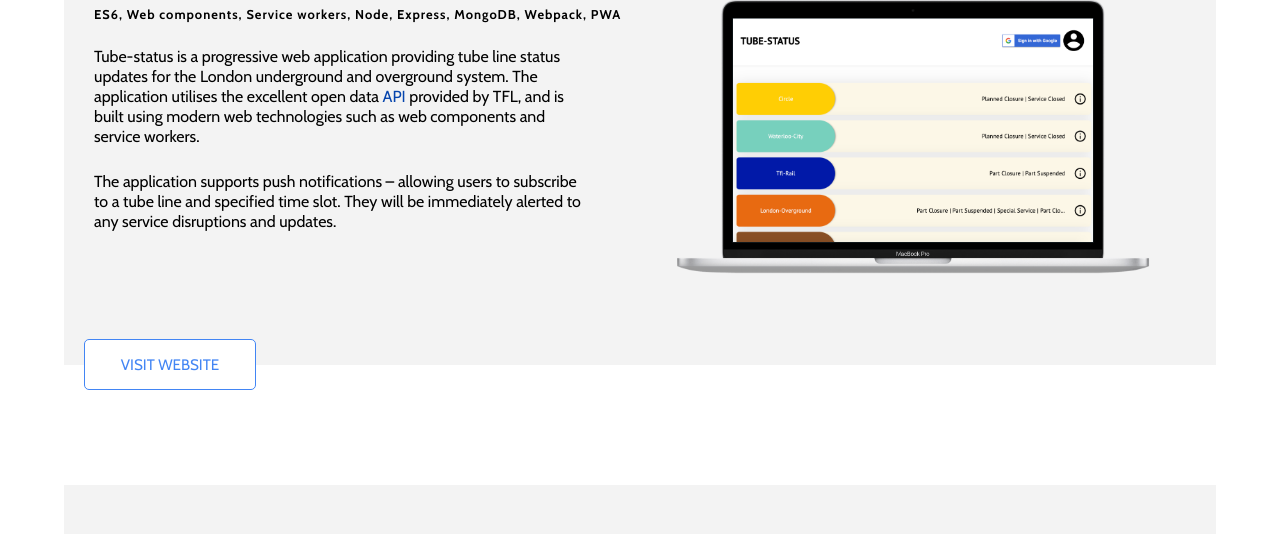
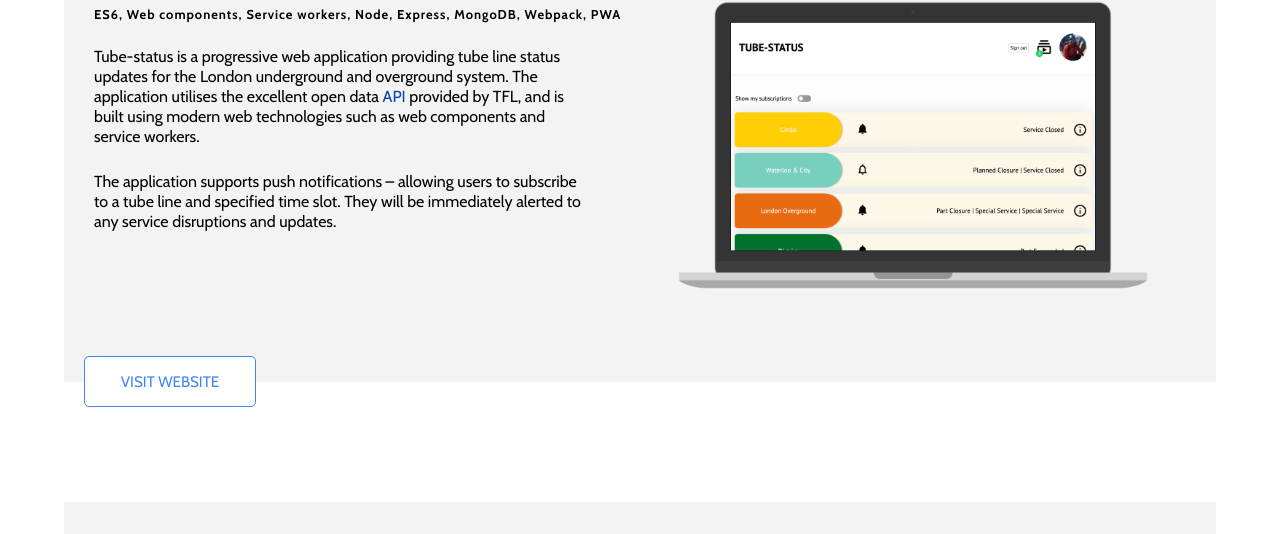
Before and after one commit to jrobind/oldsite, a website: page index.html in a window 1280 px wide. Shown: the part 1605-2139 px from the top of the page. Drawn offline with nearby package versions, Linux system fonts and the light colour scheme.

Commit message:
copy updates & upload new mockups

```diff
--- a/index.html
+++ b/index.html
@@ -5,7 +5,7 @@
         <meta http-equiv="X-UA-Compatible" content="IE=edge">
         <meta name="viewport" content="width=device-width, initial-scale=1">
         <meta name="description" content="Portfolio website for developer James Robinson">
-        <title>James Robinson | Front-End Developer</title>
+        <title>James Robinson | Developer</title>
         <link href="https://fonts.googleapis.com/css?family=Cabin:400,500,600,700" rel="stylesheet">
         <link rel="stylesheet" href="./dist/styles/style.min.css">
         <link rel="icon" type="image/png" href="./images/favicon.png">
@@ -74,7 +74,7 @@
                         <a href="https://tube-status.co.uk" rel="noopener" target="_blank" class="visit tube-status">VISIT WEBSITE</a>
                         <div class="project-img-container">
                             <div class="img-wrapper-projects">
-                                <img src="./images/tube-status-mockup.png" alt="home page of website showing London tube status application"/>
+                                <img src="./images/tube-status-mockup(1).png" alt="home page of website showing London tube status application"/>
                             </div>
                         </div>
                     </section>
```
Also changed, not shown: images/geoggle-mockup(1).png, images/soccer-js-mockup(1).png, images/tube-status-mockup(1).png (added), 1 other file.
